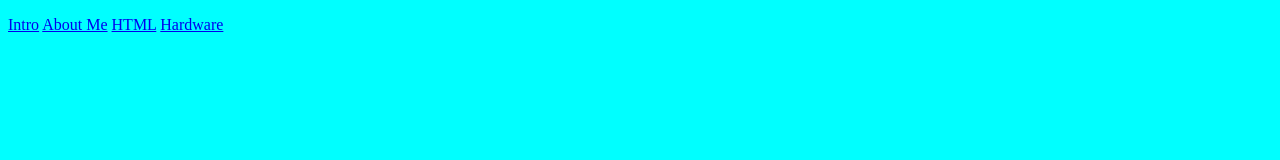
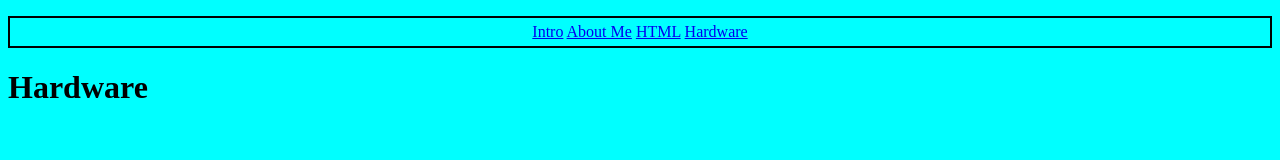
Before and after one commit to giovannisaldivar/Computer-Science-Portfolio, a plain HTML site: page hardware.html in a window 1280 px wide. Drawn offline with Linux system fonts and the light colour scheme.

Commit message:
Hardware

```diff
--- a/hardware.html
+++ b/hardware.html
@@ -7,11 +7,15 @@
     body{
         background-color:rgb(0, 255, 255);
     }
-
+    #bar{
+        border:2px solid black;
+        padding:5px;
+        text-align:center;
 
     </style>
     <body>
         <p id="bar"> <a href="intro.html"> Intro</a> <a href="aboutme.html">About Me</a> <a href="html.html"> HTML</a> <a href="hardware.html"> Hardware</a></p>
+        <h1>Hardware</h1>
 
     </body>
 
```
